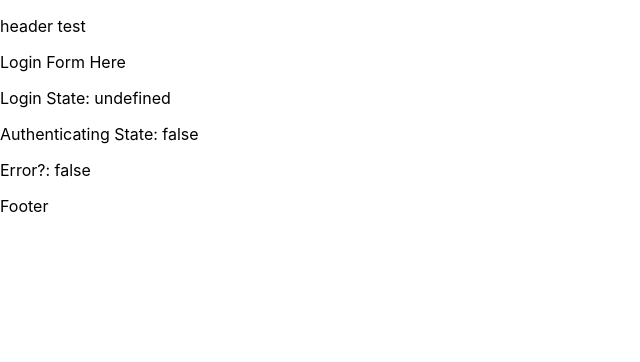
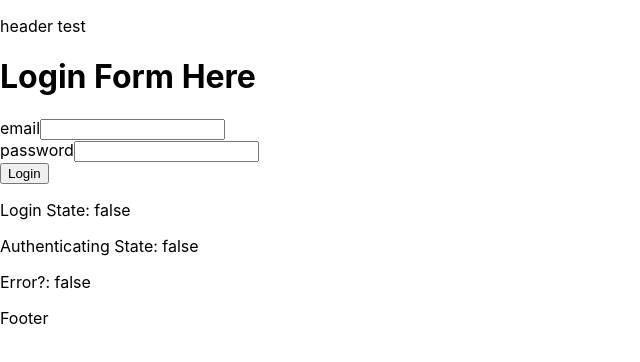
Before and after one commit to acgoitia/ecommerce, a React (Create React App) app in the folder client/: page /login in a window 1280 px wide. Shown: the top 362 px of the page, without its empty margins (0-640 px from the left). Built offline with nearby package versions, Linux system fonts and the light colour scheme; no server answers.

Commit message:
added login form successfully

```diff
--- a/client/src/components/login/Login.js
+++ b/client/src/components/login/Login.js
@@ -8,15 +8,37 @@ function Login(props) {
     const dispatch = useDispatch();
     const {isLoggedIn, isAuthenticating, hasError} = useSelector((state) => state.login)
 
+    // var payload = {
+    //     username: 'Andres.Correa11@test.com',
+    //     password: '123456789'
+    // };
     // Load product items
-    useEffect(() => {
-        dispatch(login());
-    },[]);
+    // useEffect(() => {
+    //     dispatch(login(payload));
+    // },[]);
 
+    // event handler for login form
+    const handleLogin = (e) => {
+        e.preventDefault();
+        const username = e.target.username.value;   // "Andres.Correa11@test.com"
+        const password =  e.target.password.value;  // "123456789"
+        var payload = {
+            username: username,
+            password: password
+        };
+        dispatch(login(payload));
+    };
 
     return (
         <div>
-            <p>Login Form Here</p>
+            <h1>Login Form Here</h1>
+            <form onSubmit={handleLogin} action="/">
+                <label for="username">email</label>
+                <input type="text" id="username" name="username"/><br/>
+                <label for="password">password</label>
+                <input type="password" id="password" name="password"/><br/>
+                <input type="submit" value="Login"/>
+            </form>
             <p>Login State: {`${isLoggedIn}`}</p>
             <p>Authenticating State: {`${isAuthenticating}`}</p>
             <p>Error?: {`${hasError}`}</p>
--- a/client/src/components/login/loginSlice.js
+++ b/client/src/components/login/loginSlice.js
@@ -2,12 +2,12 @@ import { createSlice, createAsyncThunk } from '@reduxjs/toolkit';
 //import { fetchProducts } from '../../api/products';
 
 // Async action creator -- API call
-export const login = createAsyncThunk('login/login', async (params, thunkAPI) => {
+export const login = createAsyncThunk('login/login', async (payload, thunkAPI) => {
     try {
-        var payload = {
-            username: 'Andres.Correa11@test.com',
-            password: '123456789'
-        };
+        // var payload = {
+        //     username: 'Andres.Correa11@test.com',
+        //     password: '123456789'
+        // };
         const response = await fetch("http://localhost:4001/api/login", {
             method: 'POST',
             mode: 'cors',
@@ -25,6 +25,7 @@ export const login = createAsyncThunk('login/login', async (params, thunkAPI) =>
         return false;
     } catch (error) {
         console.log(error);
+        return false;
     }
 })
 
```
